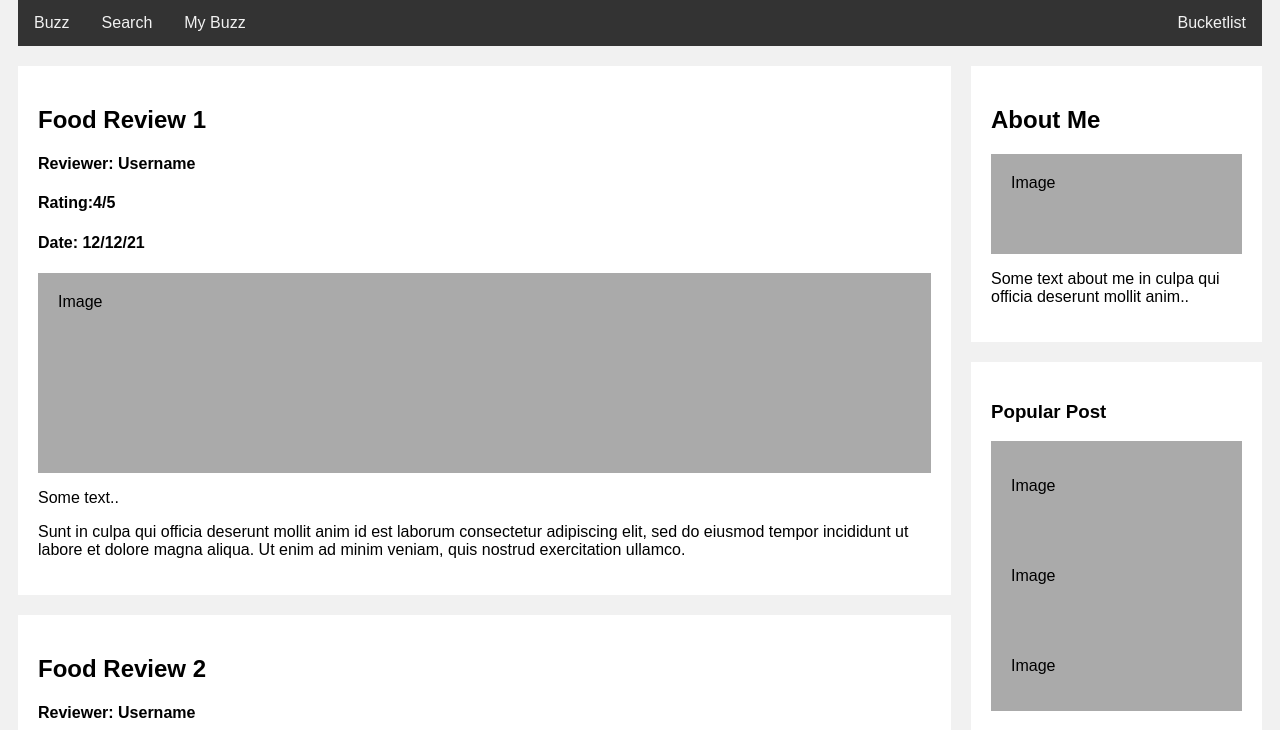
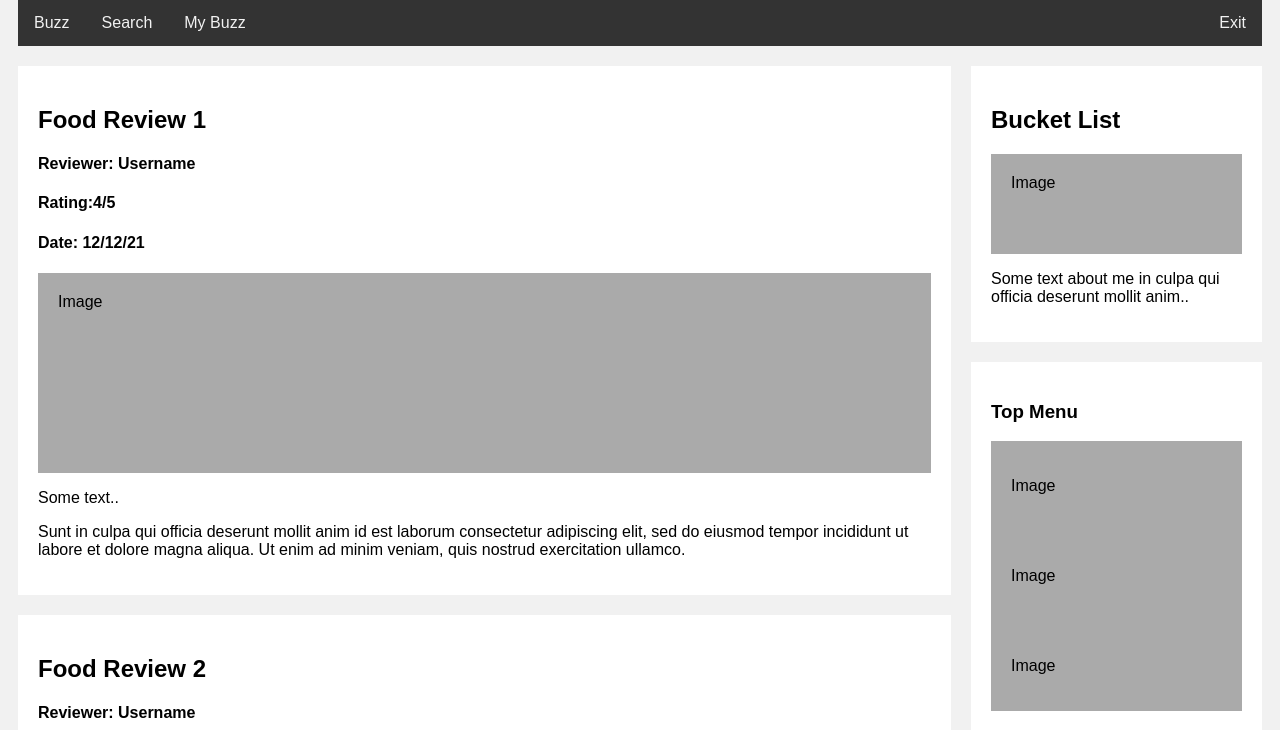
Before and after one commit to Y3454R/PHP_practice, a PHP site: page /ProjectLayoutDemo.php in a window 1280 px wide. Shown: the part 197-927 px from the top of the page. Run offline with PHP 8.4, Linux system fonts and the light colour scheme; some libraries are stand-ins or nearby versions.

Commit message:
Update ProjectLayoutDemo.php

```diff
--- a/ProjectLayoutDemo.php
+++ b/ProjectLayoutDemo.php
@@ -122,7 +122,7 @@ body {
   <a href="#">Buzz</a>
   <a href="#">Search</a>
   <a href="#">My Buzz</a>
-  <a href="#" style="float:right">Bucketlist</a>
+  <a href="#" style="float:right">Exit</a>
 </div>
 
 <div class="row">
@@ -142,12 +142,12 @@ body {
 
   <div class="rightcolumn">
     <div class="card">
-      <h2>About Me</h2>
+      <h2>Bucket List</h2>
       <div class="fakeimg" style="height:100px;">Image</div>
       <p>Some text about me in culpa qui officia deserunt mollit anim..</p>
     </div>
     <div class="card">
-      <h3>Popular Post</h3>
+      <h3>Top Menu</h3>
       <div class="fakeimg"><p>Image</p></div>
       <div class="fakeimg"><p>Image</p></div>
       <div class="fakeimg"><p>Image</p></div>
```
